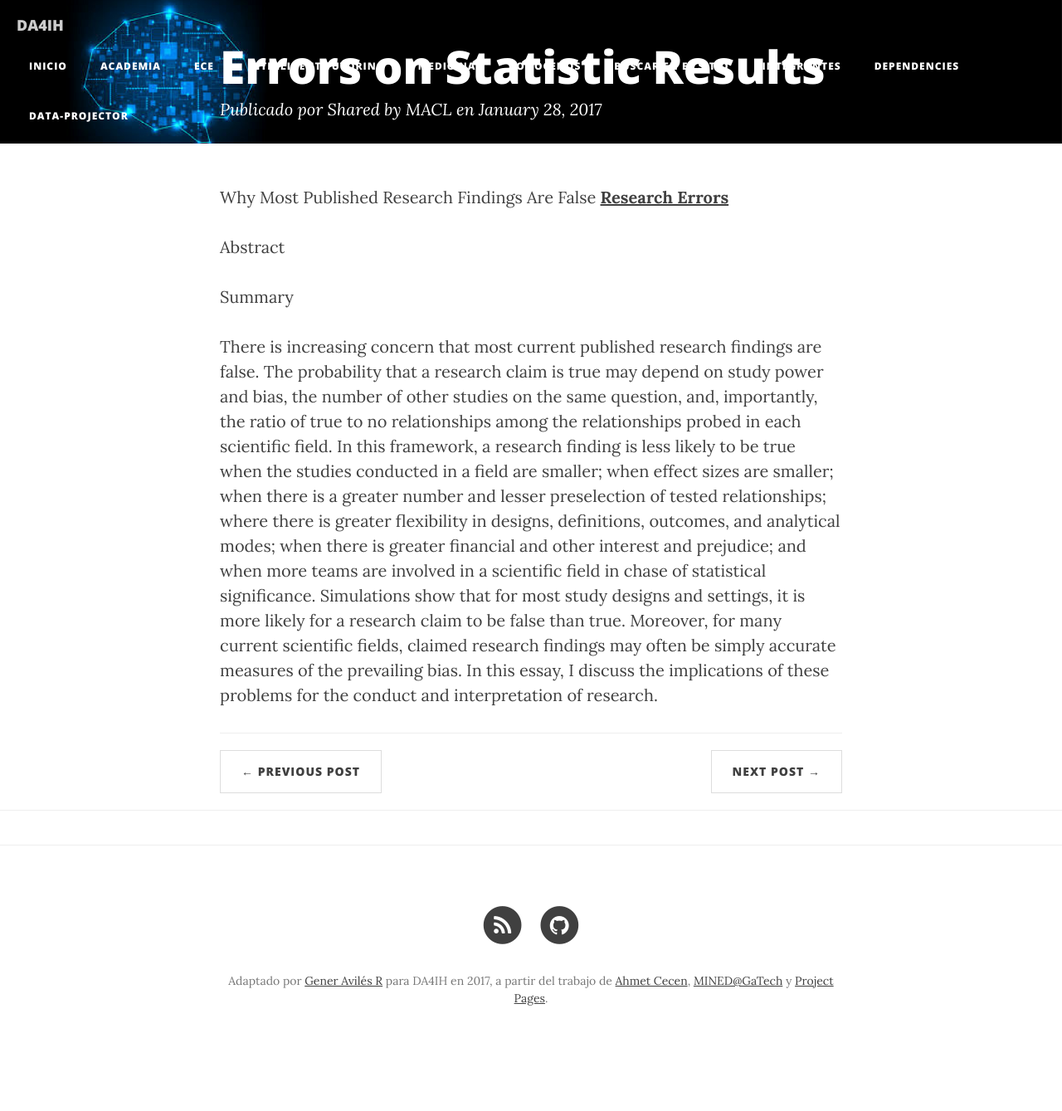
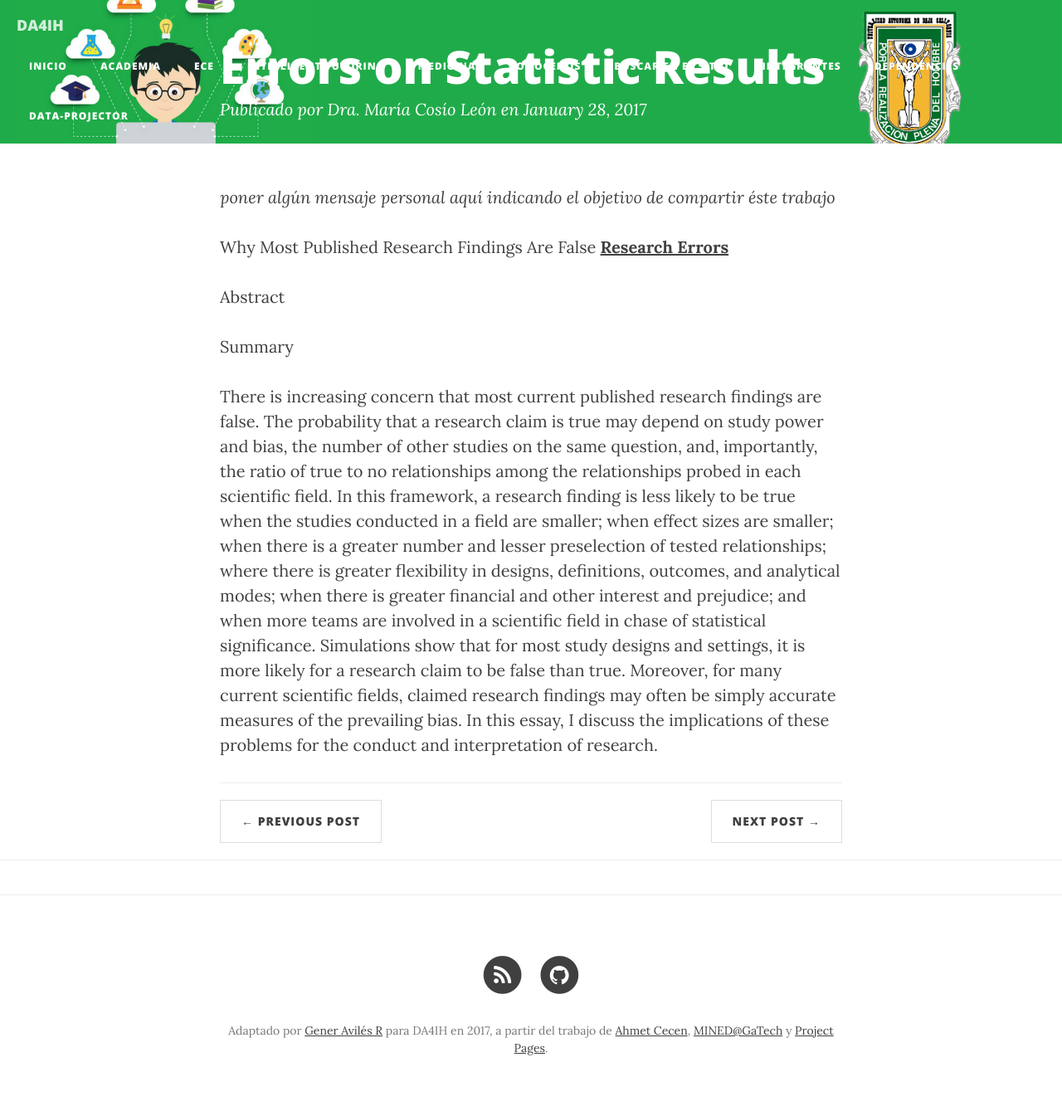
Before and after one commit to DA4IH/DA4IH.github.io, a Jekyll site: the page built from _posts/2017-01-28-statistic.markdown, in a window 1280 px wide. Shown: the whole page at 83% size. Built offline with Jekyll 4.4.1, drawn with Linux system fonts in a browser that asks for light colours; nearby versions of some CDN libraries; comment, search, counter and statistics services are not loaded; before the commit the page ends 1279 px from its top, so only the background shows below that.

Commit message:
Cambio de Logo con letras blancas, cambio de etiquetas de publicaciones de Dra Cosío a clases

```diff
--- a/_config.yml
+++ b/_config.yml
@@ -9,7 +9,7 @@ url: "https://da4ih.github.io"
 # Secondary Parameters
 header-img: img/medInfo 7.jpg
 headercolor: "#FFFFFF"
-logo: "https://raw.githubusercontent.com/DA4IH/DA4IH.github.io/master/img/Logo_DAIH_1_trans.png"
+logo: "https://raw.githubusercontent.com/DA4IH/DA4IH.github.io/master/img/Logo_DAIH_RGB_Banner1.png"
 
 # Tertiary Parameters
 github_username: DA4IH
--- a/_posts/2017-01-28-datasource.markdown
+++ b/_posts/2017-01-28-datasource.markdown
@@ -1,10 +1,10 @@
 ---
 layout:     post
 title:      Data Sources
-author:     Shared by MACL
+author:     Dra. María Cosío León
 tags: 		  data-source
-category:  med
-header-img: "img/med.png"
+category:  academia
+header-img: "img/clases.png"
 visualworkflow: true
 ---
 30 Resources to Find the Data You Need
--- a/_posts/2017-01-28-pitfalls.markdown
+++ b/_posts/2017-01-28-pitfalls.markdown
@@ -1,10 +1,10 @@
 ---
 layout:     post
 title:      Avoiding pitfalls
-author:     Share by MACL
+author:     Dra. María Cosío León
 tags: 		  statistics
-category:  med
-header-img: "img/med.png"
+category:  academia
+header-img: "img/clases.png"
 visualworkflow: true
 ---
 Pitfalls of Data Analysis
--- a/_posts/2017-01-28-statistic.markdown
+++ b/_posts/2017-01-28-statistic.markdown
@@ -1,12 +1,15 @@
 ---
 layout:     post
 title:      Errors on Statistic Results
-author:     Shared by MACL
+author:     Dra. María Cosío León
 tags: 		  statistics
-category:  med
-header-img: "img/med.png"
+category:  academia
+header-img: "img/clases.png"
 visualworkflow: true
 ---
+
+*poner algún mensaje personal aquí indicando el objetivo de compartir éste trabajo*
+
 Why Most Published Research Findings Are False
 [**Research Errors**](http://journals.plos.org/plosmedicine/article/file?id=10.1371/journal.pmed.0020124&type=printable)
 
```
